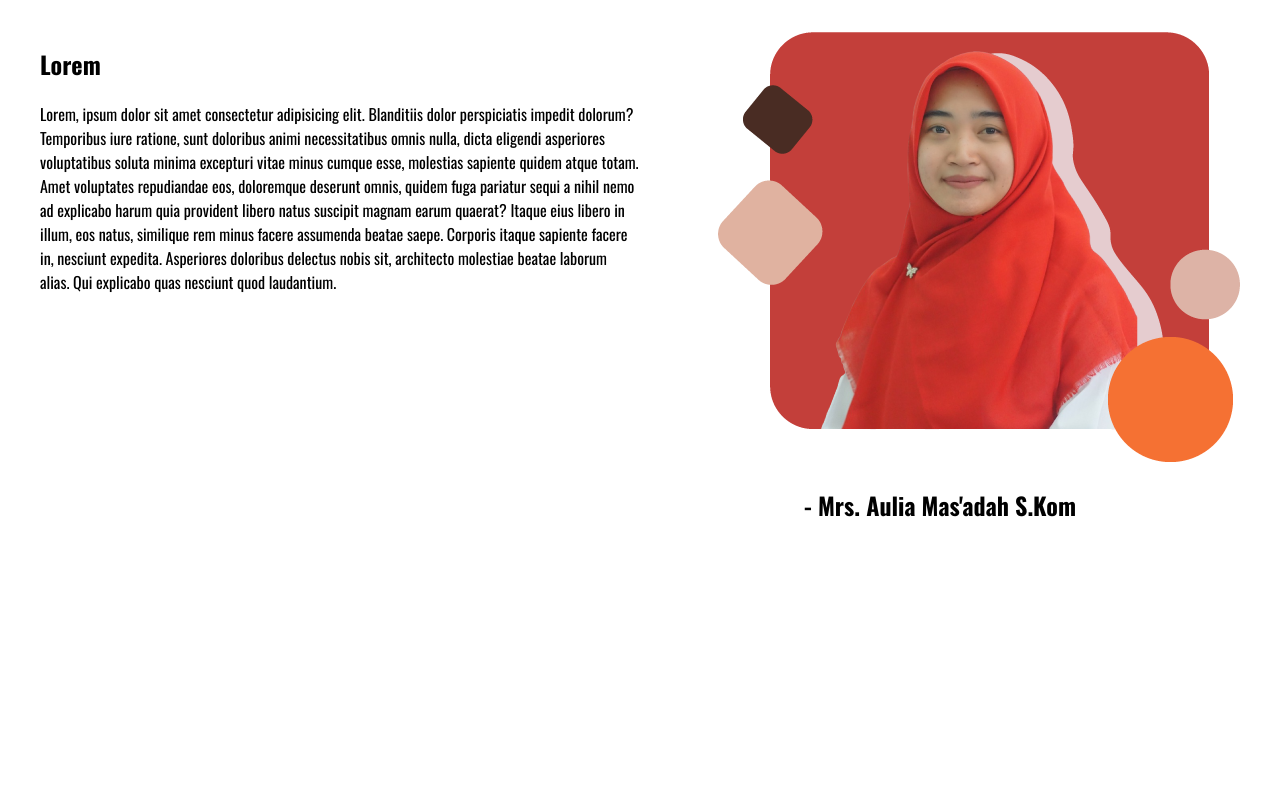
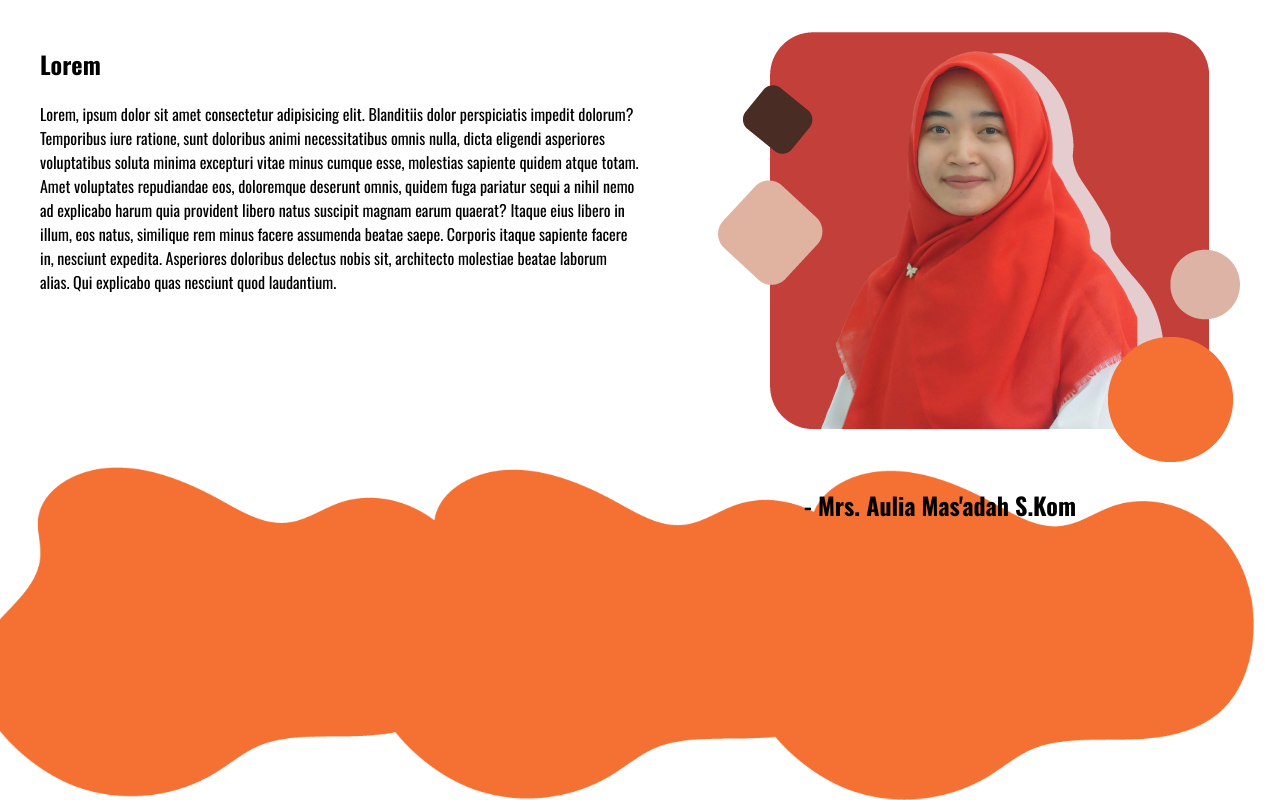
Before and after one commit to MrNewbie3/extraveiganza.github.io, a plain HTML site: page index.html in a window 1280 px wide. Shown: the part 2004-2804 px from the top of the page. Before the commit the page ends 2674 px from the top, so only its background shows below. Drawn offline with nearby package versions, Linux system fonts and the light colour scheme.

Commit message:
InsertCloud

```diff
--- a/index.html
+++ b/index.html
@@ -181,6 +181,9 @@
           <h1 class="text-center">- Mrs. Aulia Mas'adah S.Kom</h1>
         </div>
       </div>
+      <div class="waves">
+        <img src="assets/1x/Asset 3.png" alt="" class="orange-waves" />
+      </div>
     </section>
     <script src="http://code.jquery.com/jquery-1.11.0.min.js"></script>
     <script src="script.js"></script>
--- a/style.css
+++ b/style.css
@@ -374,7 +374,14 @@ section {
     );
   }
 }
-
+/* orange waves */
+.orange-waves {
+  position: absolute;
+  left: -2%;
+  width: 100vw;
+  bottom: -20%;
+  z-index: -1;
+}
 /* Animation for button */
 @keyframes buttonUpDown {
   0% {
```
Also changed, not shown: assets/1x/Asset 3.png (added).
